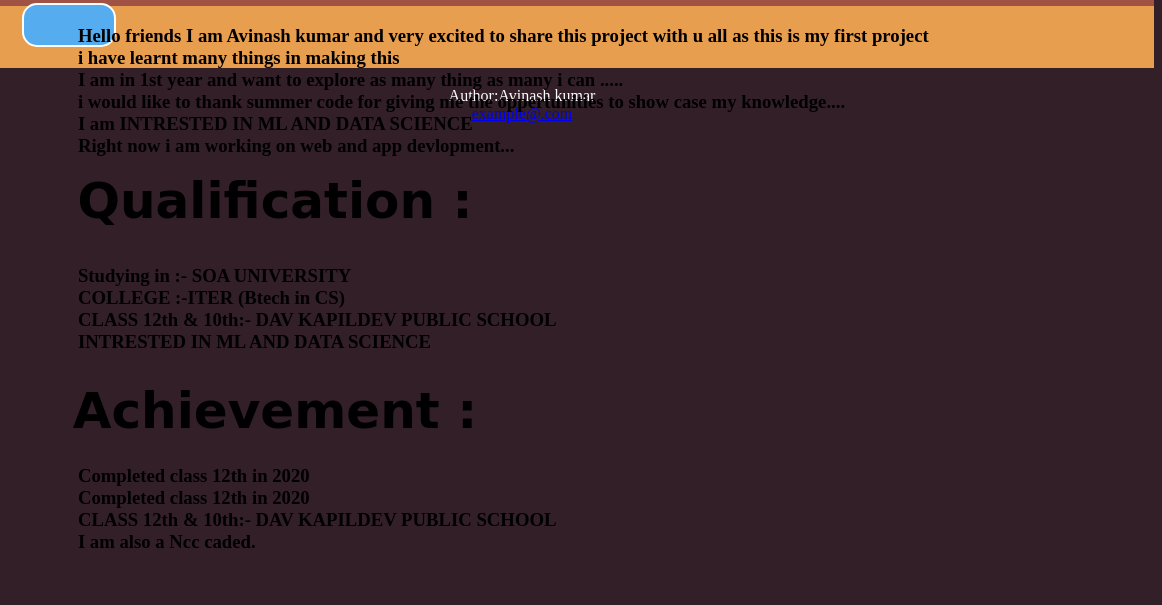
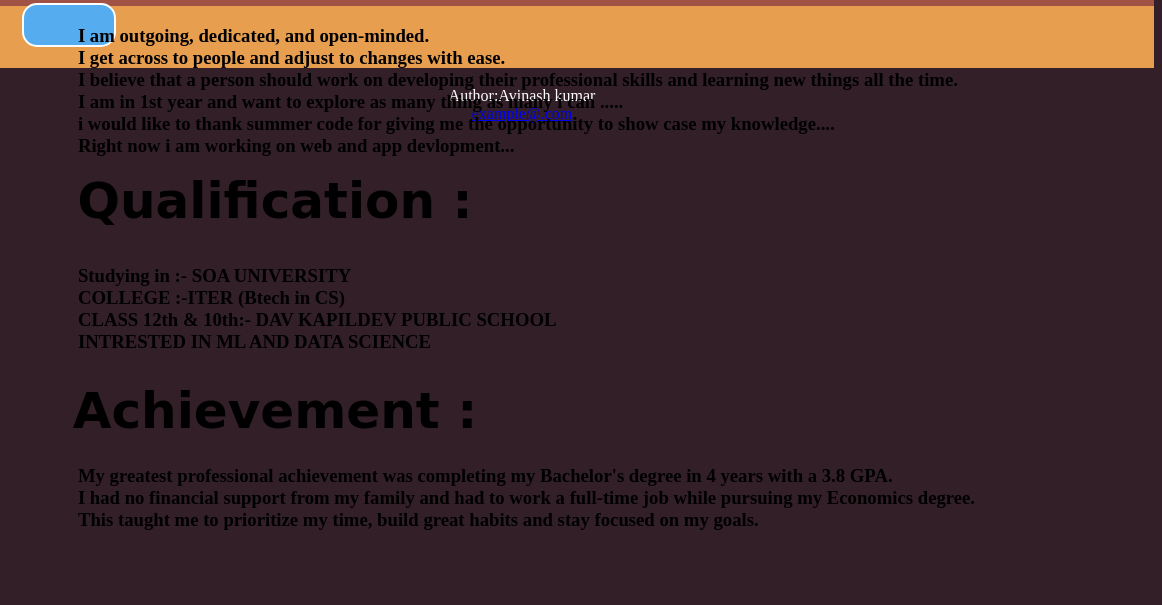
Before and after one commit to Avinash-kumar-21/summerhacks-avinash, a plain HTML site: page index.html in a window 1280 px wide. Shown: the part 347-952 px from the top of the page, 118-1280 px from the left. Drawn offline with Linux system fonts and the light colour scheme.

Commit message:
update in html

```diff
--- a/index.html
+++ b/index.html
@@ -17,7 +17,7 @@
     <link rel="stylesheet" href="./css/style.css">
 </head>
 <body>
-       <div class="top">
+     <div class="top">
         <div class="avi">
             <a href="#" class="fa fa-facebook"></a>
             <a href="#" class="fa fa-instagram"></a>
@@ -32,12 +32,16 @@
         <div class="about">
             <img src="about.jpg" alt="about">
             <h5>About Me :</h5>
-            <h3>Hello friends I am Avinash kumar and very excited to share this project with u all as this is my first
-                project
-                <br> i have learnt many things in making this
+            <h3>I am outgoing, dedicated, and open-minded.
+                <br>
+                I get across to people and adjust to changes with ease.
+                <br>
+                I believe that a person should work on developing their professional skills and learning new things all
+                the time.
+
                 <br>I am in 1st year and want to explore as many thing as many i can .....
-                <br>i would like to thank summer code for giving me the oppertunities to show case my knowledge....
-                <br> I am INTRESTED IN ML AND DATA SCIENCE
+                <br>i would like to thank summer code for giving me the opportunity to show case my knowledge....
+
                 <br>Right now i am working on web and app devlopment...
             </h3>
             <div class="sec">
@@ -54,15 +58,12 @@
             </div>
             <div class="third">
                 <h5>Achievement :</h5>
-                <h3>Completed class 12th in 2020
-                    <br>
-                    Completed class 12th in 2020
-                    <br>
-                    CLASS 12th & 10th:- DAV KAPILDEV PUBLIC SCHOOL
-                    <br>
-                    I am also a Ncc caded.
-                    <br>
-                    <br>
+                <h3>My greatest professional achievement was completing my Bachelor's degree in 4 years with a 3.8 GPA.
+                    <br> I had no financial support from my family and had to work a full-time job while pursuing my
+                    Economics degree.
+                    <br> This taught me to prioritize my time,
+                    build great habits and stay focused on my goals.
+
 
                 </h3>
             </div>
@@ -76,7 +77,14 @@
                 Listening to music
                 <br>
                 Working out
-                <br>
+                <p> Event organised by me in my School fairwell party
+                    <br>
+                    Social works
+                    <br>
+                    Playing cricket
+                    <br>
+
+                    <br><br>
 
             </h3>
 
@@ -86,6 +94,5 @@
                 <a href="#">example@.com</a>
             </p>
         </footer>
-</body>
 <script src="./js/script.js"></script>
 </html>
```
